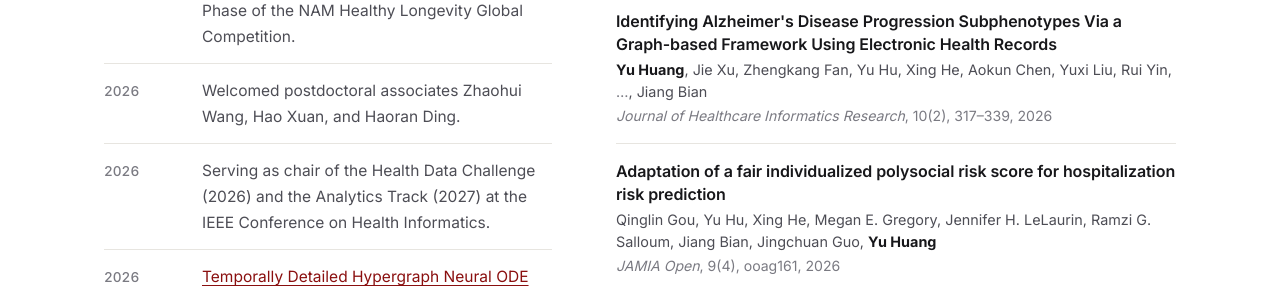
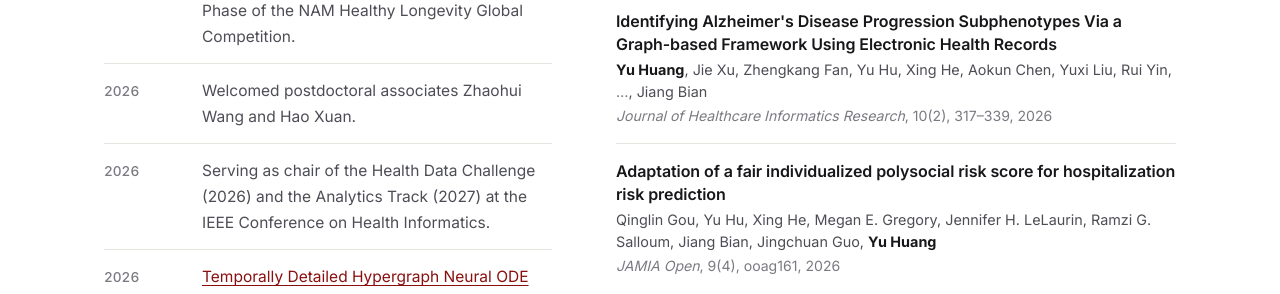
Before and after one commit to yuvisu/yuvisu.github.io, a Jekyll site: the page built from index.html, in a window 1280 px wide and 900 px high, scrolled down 2629 px. Shown: the part 179-473 px from the top of the window. Built offline with Jekyll 4.4.1, drawn with Linux system fonts in a browser that asks for light colours.

Commit message:
Remove Haoran Ding from current trainees and news
Co-Authored-By: Claude Opus 5.5 <noreply@anthropic.com>

```diff
--- a/_data/news.yml
+++ b/_data/news.yml
@@ -11,7 +11,7 @@
   text: Selected as a semi-finalist in the Grand Prize Phase of the NAM Healthy Longevity Global Competition.
 
 - date: 2026
-  text: Welcomed postdoctoral associates Zhaohui Wang, Hao Xuan, and Haoran Ding.
+  text: Welcomed postdoctoral associates Zhaohui Wang and Hao Xuan.
 
 - date: 2026
   text: Serving as chair of the Health Data Challenge (2026) and the Analytics Track (2027) at the IEEE Conference on Health Informatics.
--- a/_data/people.yml
+++ b/_data/people.yml
@@ -7,10 +7,6 @@ current:
     institution: Indiana University
     since: 2026
   - name: Hao Xuan
-    role: Postdoctoral Associate
-    institution: Indiana University
-    since: 2026
-  - name: Haoran Ding
     role: Postdoctoral Associate
     institution: Indiana University
     since: 2026
```
